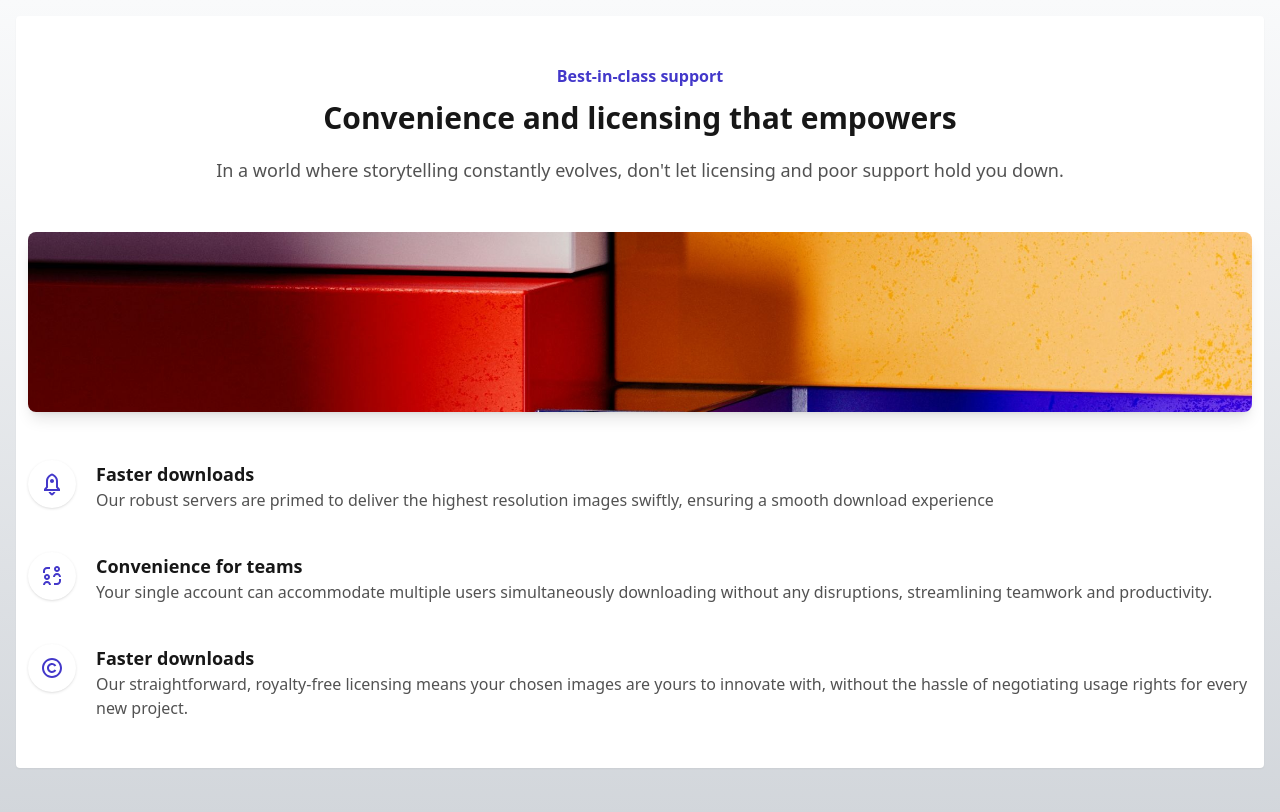
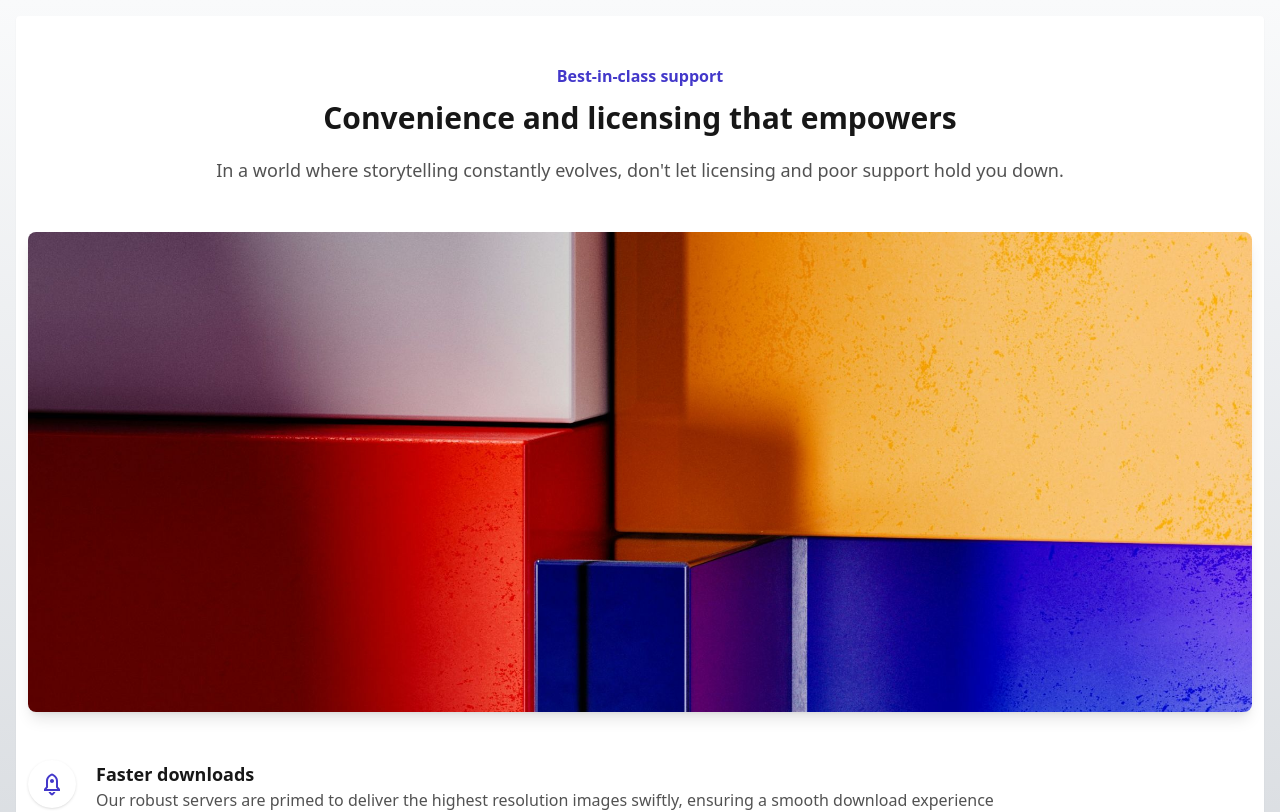
Before and after one commit to CodyJPerry/features-section-side-image, a Next.js app: page / in a window 1280 px wide. Shown: the top 812 px of the page. Built offline with nearby package versions, Linux system fonts and the light colour scheme.

Commit message:
Extend screens to improve image scaling and add prettier config

```diff
--- a/app/page.tsx
+++ b/app/page.tsx
@@ -1,51 +1,85 @@
-import Image from "next/image";
-import { RiRocket2Line, RiP2pLine, RiCopyrightLine } from "react-icons/ri";
+import Image from 'next/image';
+import { RiRocket2Line, RiP2pLine, RiCopyrightLine } from 'react-icons/ri';
 
 export default function Home() {
   return (
     <main class='m-4'>
-      <section className="grid grid-cols-1 grow bg-white rounded shadow-sm px-3 py-12">
-        <div className="flex flex-col">
-          <h1 className="text-3xl font-semibold text-center text-neutral-900 order-1 mt-3 mb-5">Convenience and licensing that empowers</h1>
-          <p className="text-base font-semibold text-center text-indigo-700 order-0">Best-in-class support</p>
-          <p className="text-lg font-normal text-neutral-600 text-center order-3">In a world where storytelling constantly evolves, don&apos;t let licensing and poor support hold you down.</p>
-          <figure className="relative order-3 my-12">
-            <Image className="rounded-lg shadow-lg max-h-[180px] object-cover" src='/featured-left.jpg' alt='Abstract features image' width={592} height={394} layout="responsive" priority />
-            <figcaption className="sr-only">Abstracted features section image</figcaption>
+      <section className='grid grid-cols-1 grow bg-white rounded shadow-sm px-3 py-12'>
+        <div className='flex flex-col'>
+          <h1 className='text-3xl font-semibold text-center text-neutral-900 order-1 mt-3 mb-5'>
+            Convenience and licensing that empowers
+          </h1>
+          <p className='text-base font-semibold text-center text-indigo-700 order-0'>
+            Best-in-class support
+          </p>
+          <p className='text-lg font-normal text-neutral-600 text-center order-3'>
+            In a world where storytelling constantly evolves, don&apos;t let
+            licensing and poor support hold you down.
+          </p>
+          <figure className='relative order-3 my-12'>
+            <Image
+              className='rounded-lg shadow-lg object-cover w-full max-h-[180px] sm:max-h-[300px] md:max-h-[394px] lgmd:max-h-[480px]'
+              src='/featured-left.jpg'
+              alt='Abstract features image'
+              width={319}
+              height={180}
+              layout='responsive'
+              priority
+            />
+            <figcaption className='sr-only'>
+              Abstracted features section image
+            </figcaption>
           </figure>
         </div>
         <div>
-          <ul className="flex flex-col gap-10">
-            <li className="flex gap-x-5">
-              <span className="h-12 w-12 bg-white shadow rounded-full flex items-center justify-center p-3">
-                <RiRocket2Line className="text-indigo-700 h-6 w-6" />
+          <ul className='flex flex-col gap-10'>
+            <li className='flex gap-x-5'>
+              <span className='h-12 w-12 bg-white shadow rounded-full flex items-center justify-center p-3'>
+                <RiRocket2Line className='text-indigo-700 h-6 w-6' />
               </span>
               <div>
-                <h3 className="text-lg font-semibold text-neutral-900">Faster downloads</h3>
-                <p className="text-base font-normal text-neutral-600">Our robust servers are primed to deliver the highest resolution images swiftly, ensuring a smooth download experience</p>
+                <h3 className='text-lg font-semibold text-neutral-900'>
+                  Faster downloads
+                </h3>
+                <p className='text-base font-normal text-neutral-600'>
+                  Our robust servers are primed to deliver the highest
+                  resolution images swiftly, ensuring a smooth download
+                  experience
+                </p>
               </div>
             </li>
-            <li className="flex gap-5">
-              <span className="h-12 w-12 bg-white shadow rounded-full flex items-center justify-center p-3">
-                <RiP2pLine className="text-indigo-700 h-6 w-6" />
+            <li className='flex gap-5'>
+              <span className='h-12 w-12 bg-white shadow rounded-full flex items-center justify-center p-3'>
+                <RiP2pLine className='text-indigo-700 h-6 w-6' />
               </span>
               <div>
-                <h3 className="text-lg font-semibold text-neutral-900">Convenience for teams</h3>
-                <p className="text-base font-normal text-neutral-600">Your single account can accommodate multiple users simultaneously downloading without any disruptions, streamlining teamwork and productivity.</p>
+                <h3 className='text-lg font-semibold text-neutral-900'>
+                  Convenience for teams
+                </h3>
+                <p className='text-base font-normal text-neutral-600'>
+                  Your single account can accommodate multiple users
+                  simultaneously downloading without any disruptions,
+                  streamlining teamwork and productivity.
+                </p>
               </div>
             </li>
-            <li className="flex gap-5">
-              <span className="h-12 w-12 bg-white shadow rounded-full flex items-center justify-center p-3">
-                <RiCopyrightLine className="text-indigo-700 h-6 w-6" />
+            <li className='flex gap-5'>
+              <span className='h-12 w-12 bg-white shadow rounded-full flex items-center justify-center p-3'>
+                <RiCopyrightLine className='text-indigo-700 h-6 w-6' />
               </span>
               <div>
-                <h3 className="text-lg font-semibold text-neutral-900">Faster downloads</h3>
-                <p className="text-base font-normal text-neutral-600">Our straightforward, royalty-free licensing means your chosen images are yours to innovate with, without the hassle of negotiating usage rights for every new project.</p>
+                <h3 className='text-lg font-semibold text-neutral-900'>
+                  Faster downloads
+                </h3>
+                <p className='text-base font-normal text-neutral-600'>
+                  Our straightforward, royalty-free licensing means your chosen
+                  images are yours to innovate with, without the hassle of
+                  negotiating usage rights for every new project.
+                </p>
               </div>
             </li>
           </ul>
         </div>
-
       </section>
     </main>
   );
--- a/tailwind.config.ts
+++ b/tailwind.config.ts
@@ -1,17 +1,26 @@
-import type { Config } from "tailwindcss";
+import type { Config } from 'tailwindcss';
 
 const config: Config = {
   content: [
-    "./pages/**/*.{js,ts,jsx,tsx,mdx}",
-    "./components/**/*.{js,ts,jsx,tsx,mdx}",
-    "./app/**/*.{js,ts,jsx,tsx,mdx}",
+    './pages/**/*.{js,ts,jsx,tsx,mdx}',
+    './components/**/*.{js,ts,jsx,tsx,mdx}',
+    './app/**/*.{js,ts,jsx,tsx,mdx}',
   ],
   theme: {
     extend: {
       backgroundImage: {
-        "gradient-radial": "radial-gradient(var(--tw-gradient-stops))",
-        "gradient-conic":
-          "conic-gradient(from 180deg at 50% 50%, var(--tw-gradient-stops))",
+        'gradient-radial': 'radial-gradient(var(--tw-gradient-stops))',
+        'gradient-conic':
+          'conic-gradient(from 180deg at 50% 50%, var(--tw-gradient-stops))',
+      },
+      screens: {
+        xs: '320px',
+        sm: '400px',
+        md: '600px',
+        lgmd: '768px',
+        lg: '1024px',
+        xl: '1280px',
+        '2xl': '1536px',
       },
     },
   },
```
Also changed, not shown: 1 other file (tests, documents, lock files or other folders).
